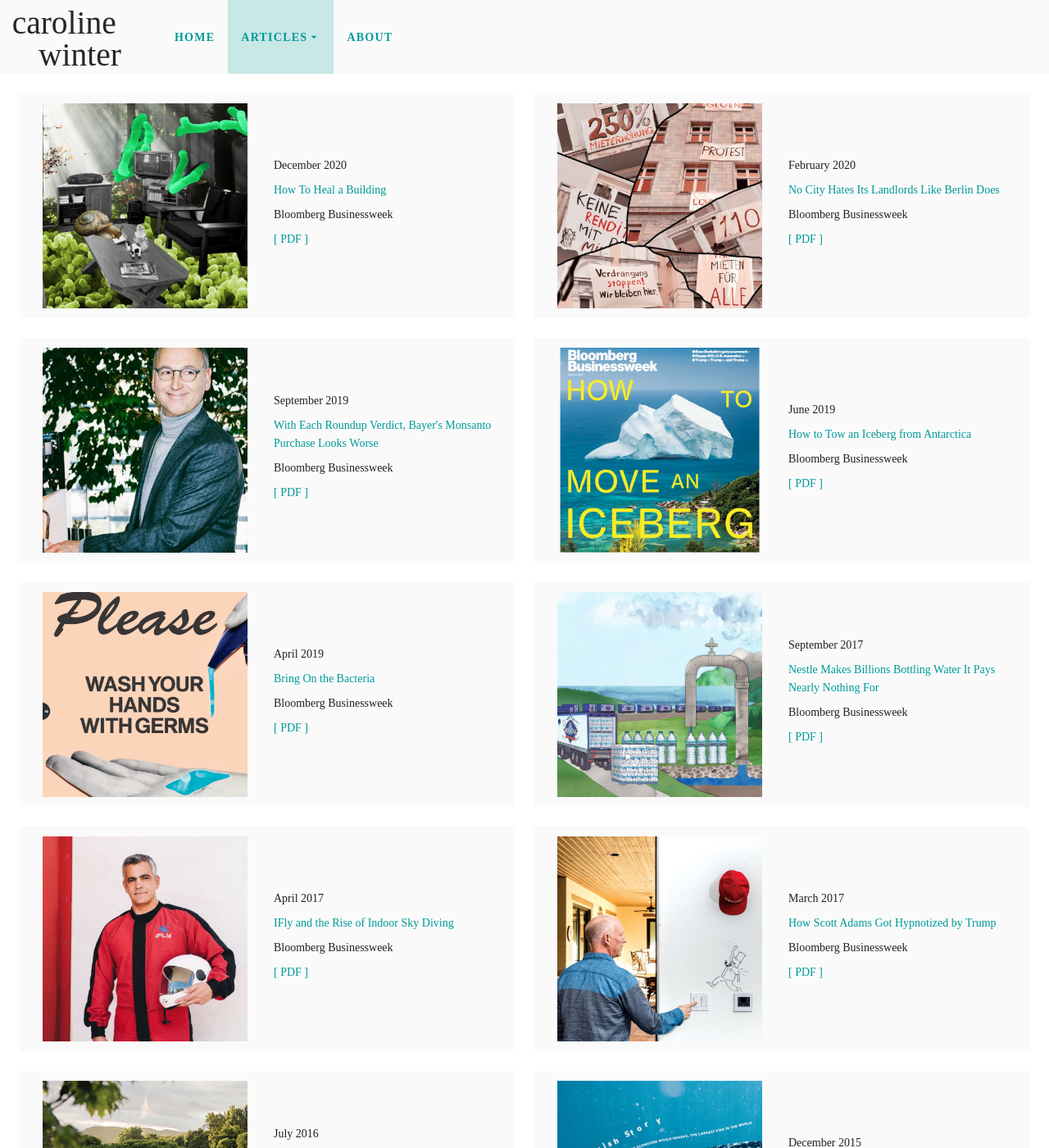
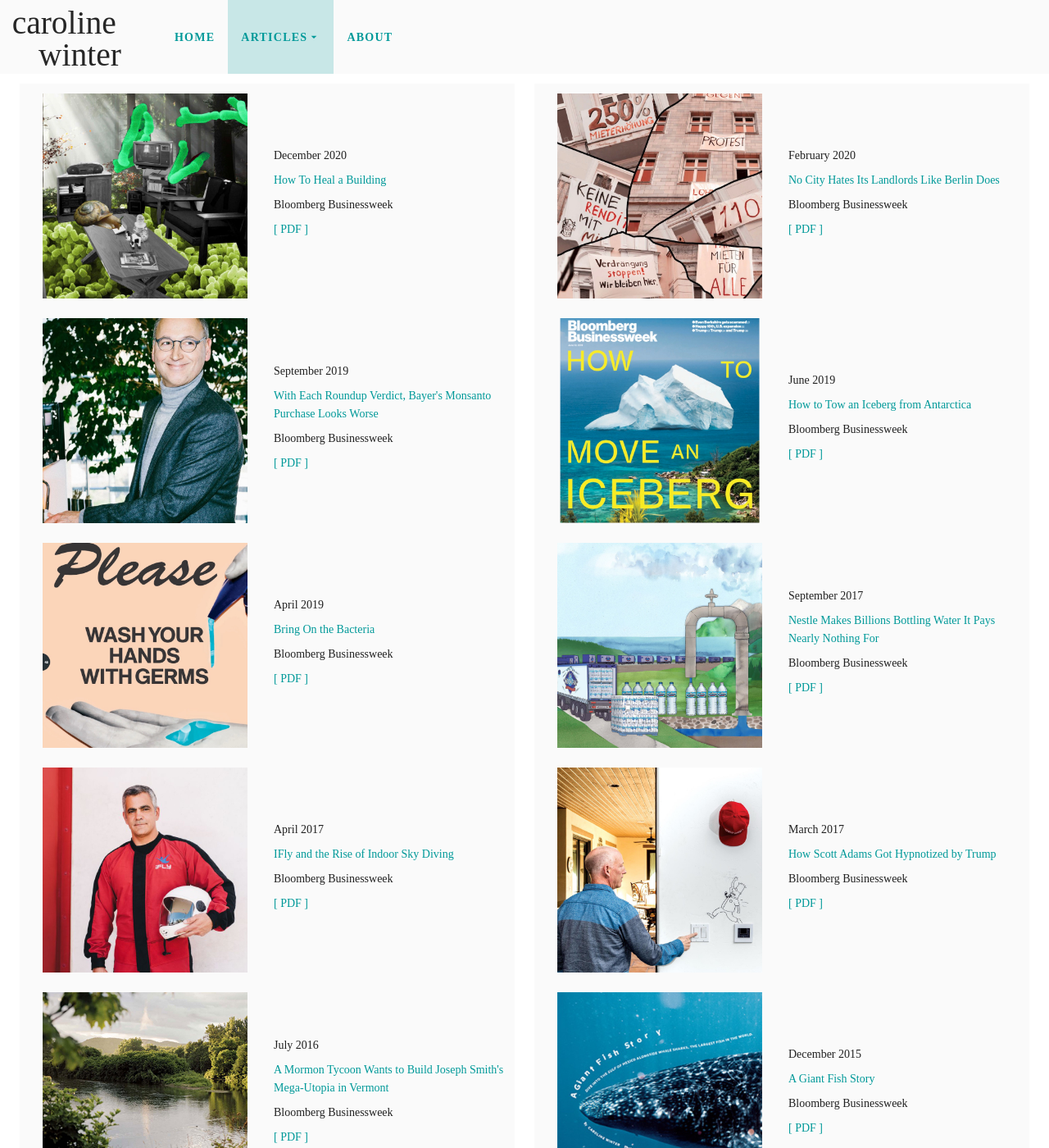
Before and after one commit to peterwinter/carowinter.com, a Jekyll site: the page built from articles.html, in a window 1280 px wide and 1400 px high. Shown: the whole window at 82% size. Built offline with Jekyll 4.4.1, drawn with Linux system fonts in a browser that asks for light colours.

Commit message:
Articles page: cards in a column touch, like the original
Co-Authored-By: Claude Opus 5.5 <noreply@anthropic.com>

```diff
--- a/assets/css/style.css
+++ b/assets/css/style.css
@@ -136,7 +136,10 @@ img { display: block; max-width: 100%; }
 .article-grid {
   display: grid;
   grid-template-columns: repeat(2, minmax(0, 1fr));
-  gap: var(--gap);
+  /* Cards in a column touch, forming one continuous off-white strip (like the original) */
+  column-gap: var(--gap);
+  row-gap: 0;
+  margin-top: -12px;
 }
 .article-card {
   background: var(--bar);
```
